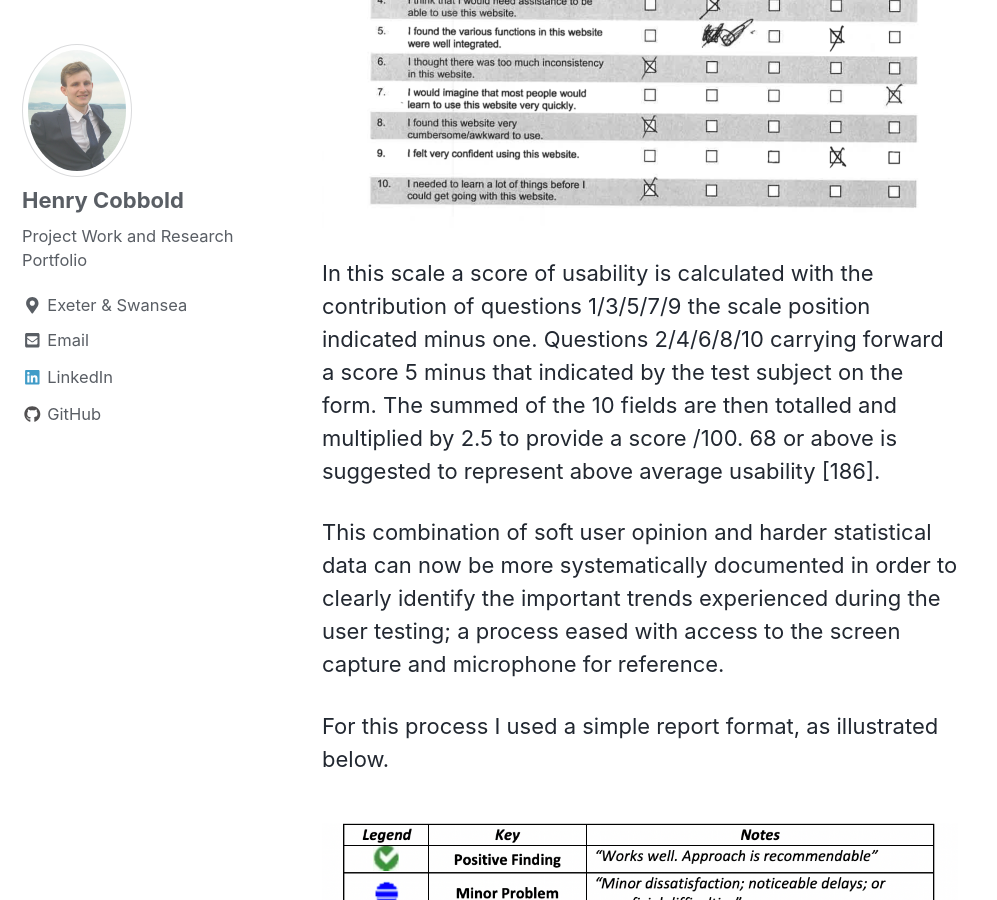
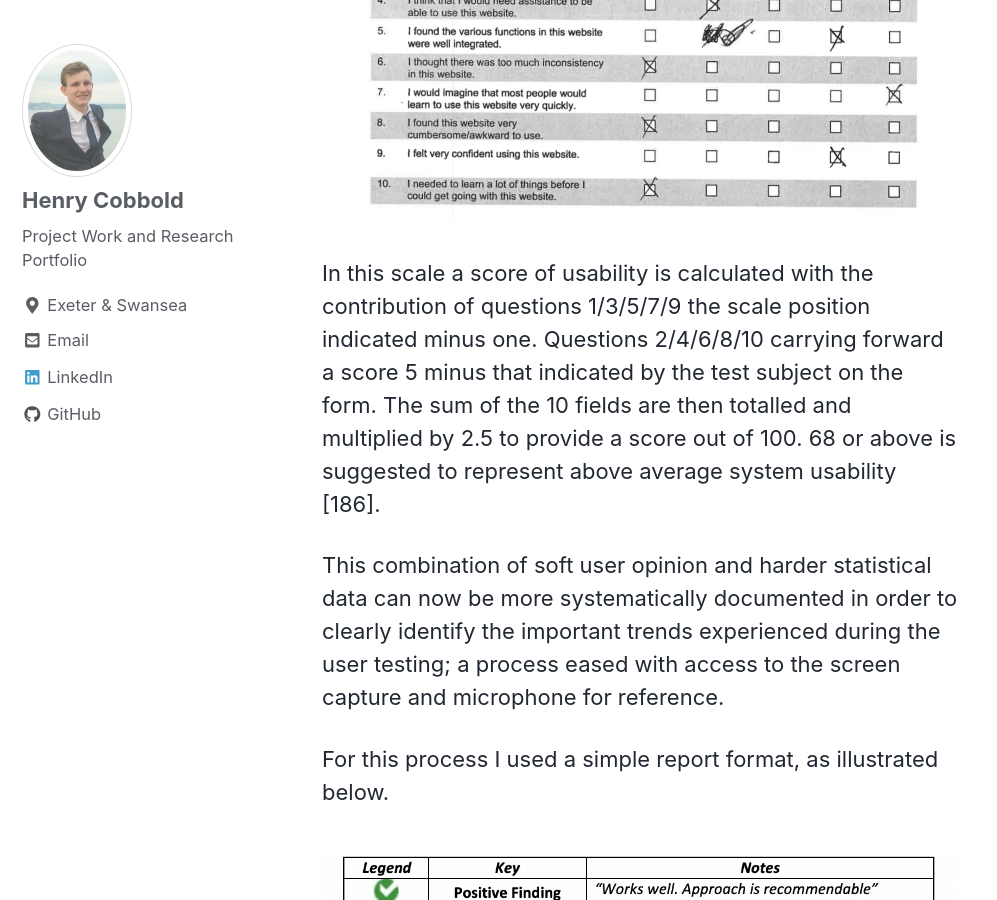
Before and after one commit to henrycobbold/henrycobbold.github.io, a Jekyll site: the page built from _posts/2018-01-28-perceptron.md, in a window 1280 px wide and 900 px high, scrolled down 30129 px. Shown: the whole window, without its empty margins (0-997 px from the left). Built offline with Jekyll 4.4.1, drawn with Linux system fonts in a browser that asks for light colours; nearby versions of some CDN libraries.

Commit message:
text and text size changes

```diff
--- a/_posts/2018-01-28-perceptron.md
+++ b/_posts/2018-01-28-perceptron.md
@@ -214,7 +214,7 @@
 
 <img src="{{ site.url }}{{ site.baseurl }}/images/brookes_SUS_form.png" alt="linearly separable data">
 
-In this scale a score of usability is calculated with the contribution of questions 1/3/5/7/9 the scale position indicated minus one. Questions 2/4/6/8/10 carrying forward a score 5 minus that indicated by the test subject on the form. The summed of the 10 fields are then totalled and multiplied by 2.5 to provide a score /100. 68 or above is suggested to represent above average usability [186].
+In this scale a score of usability is calculated with the contribution of questions 1/3/5/7/9 the scale position indicated minus one. Questions 2/4/6/8/10 carrying forward a score 5 minus that indicated by the test subject on the form. The sum of the 10 fields are then totalled and multiplied by 2.5 to provide a score out of 100. 68 or above is suggested to represent above average system usability [186].
 
 This combination of soft user opinion and harder statistical data can now be more systematically documented in order to clearly identify the important trends experienced during the user testing; a process eased with access to the screen capture and microphone for reference.
 
--- a/_sass/minimal-mistakes/_variables.scss
+++ b/_sass/minimal-mistakes/_variables.scss
@@ -6,7 +6,7 @@
    Typography
    ========================================================================== */
 
-$doc-font-size: 10 !default; /* was "16" originally */
+$doc-font-size: 10; /* was "16" originally */
 
 /* paragraph indention */
 $paragraph-indent: false !default; // true, false (default)
```
